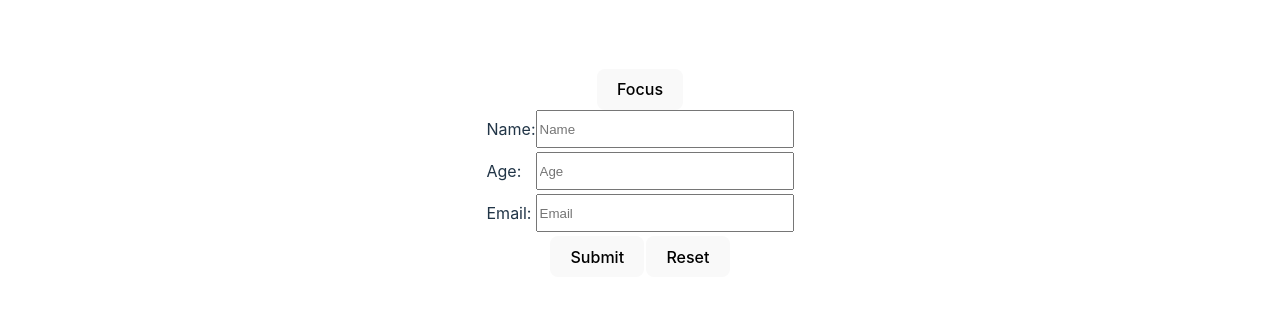
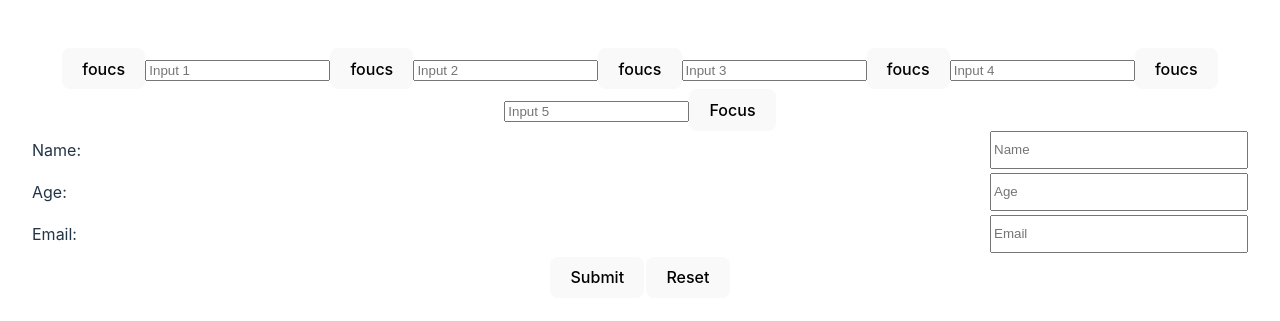
Before and after one commit to selahjs/react-advanced-meta, a React (Vite) app: page / in a window 1280 px wide. Shown: the part 219-540 px from the top of the page. Built offline with nearby package versions, Linux system fonts and the light colour scheme.

Commit message:
using useRef in a more scalable manner

```diff
--- a/src/App.tsx
+++ b/src/App.tsx
@@ -25,6 +25,11 @@ function App() {
   const [state, dispatch] = React.useReducer(formReducer, formData);
   const nameInputRef = React.useRef(null);
 
+  // a more scalable approcah to using useRef
+  const inputRefs = React.useRef([])
+  const focusInput = (index) => {
+    inputRefs.current[index].focus();
+  };
   const handleRef = () => {
     nameInputRef?.current?.focus();
   }
@@ -49,6 +54,18 @@ function App() {
   };
   return (
     <>
+    {/* and a more reusable way to use the scallable useRef */}
+    {[...Array(5)].map((_, index) => (
+      <>
+        <button onClick={()=>focusInput(index)}>foucs</button>
+        <input
+          key={index}
+          ref={(el) => (inputRefs.current[index] = el)}
+          type="text"
+          placeholder={`Input ${index + 1}`}
+        />
+      </>
+      ))}
       <button onClick={handleRef}>Focus</button>
       <form onSubmit={handleSubmit}>
         <div style={{ display: "flex", flexDirection: "column", gap: 4 }}>
```
